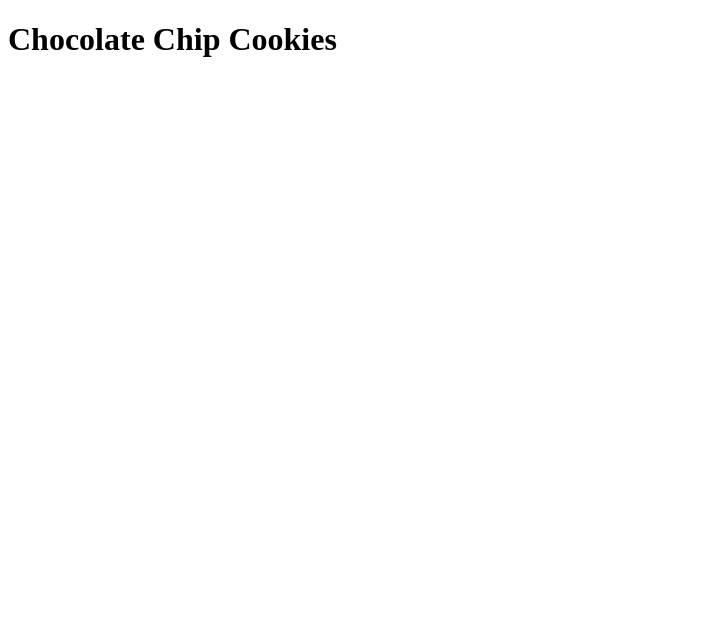
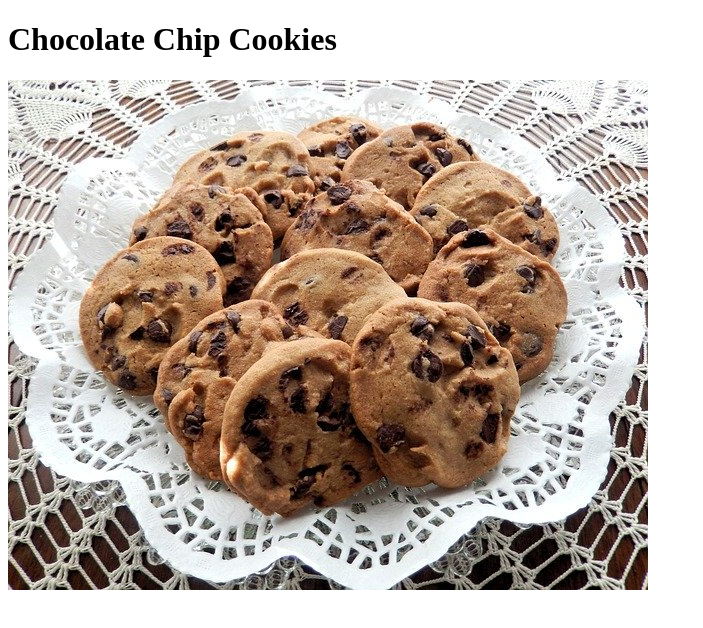
Before and after one commit to detinsley1s/odin-recipes, a plain HTML site: page recipes/chocolatechipcookies.html in a window 1280 px wide. Shown: the whole page, without its empty margins (0-703 px from the left). Drawn offline with Linux system fonts and the light colour scheme.

Commit message:
Add image to recipe page

```diff
--- a/recipes/chocolatechipcookies.html
+++ b/recipes/chocolatechipcookies.html
@@ -6,5 +6,6 @@
     </head>
     <body>
         <h1>Chocolate Chip Cookies</h1>
+        <img src="../images/chocolate-chip-cookies.jpg" alt="Chocolate Chip Cookies">
     </body>
 </html>
```
Also changed, not shown: images/chocolate-chip-cookies.jpg (added).
